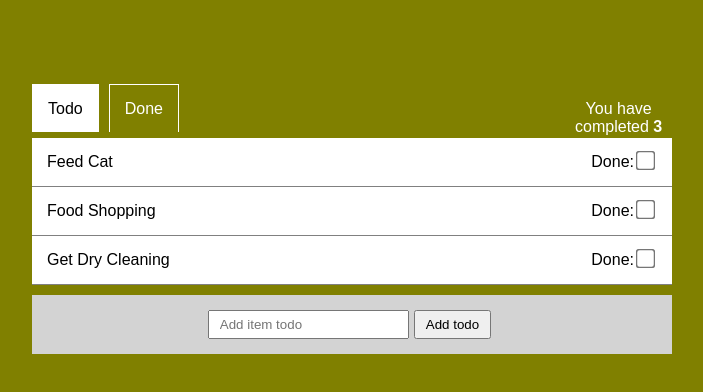
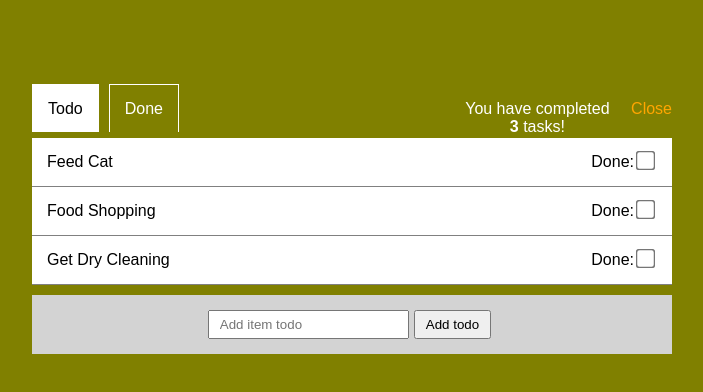
Before and after one commit to esharmony/react-todo-observer-pattern, a React (Create React App) app: page / in a window 1280 px wide. Shown: the top 392 px of the page, without its empty margins (288-991 px from the left). Built offline with nearby package versions, Linux system fonts and the light colour scheme.

Commit message:
All working with no errors

```diff
--- a/src/App.css
+++ b/src/App.css
@@ -93,5 +93,16 @@ ul#navigation {
 
 #todoListInfo {
   color:white;
-  width:20%;
+  width:50%;
+  display: flex;
+  justify-content:flex-end;
 }
+
+div#todoListInfo p  {
+  margin-right: 15px;
+}
+
+div#todoListInfo a {
+  color: orange;
+  text-decoration: none;
+}
--- a/src/App.tsx
+++ b/src/App.tsx
@@ -1,4 +1,3 @@
-import React from 'react';
 import './App.css';
 import ListContainer from './components/listContainer';
 
--- a/src/Subjects/TodoList.ts
+++ b/src/Subjects/TodoList.ts
@@ -71,7 +71,6 @@ class TodoList implements Subject {
     };
 
     notifyObservers = ():void => {
-        console.log(this.TodoListState);
         this.observers.forEach(observer => observer.updated(this.TodoListState))
     };
 
--- a/src/components/NavigationContainer.tsx
+++ b/src/components/NavigationContainer.tsx
@@ -1,7 +1,13 @@
+import { useEffect } from 'react';
 import Navigation from './navigation';
 import TodoInfo from './todoInfo';
 
 const NavigationContainer: React.FC = () => {
+
+	useEffect(() => {
+		console.log('navigation container updating');
+	})
+
 	return (
 		<>
 			<div id="navContainer">
--- a/src/components/list.tsx
+++ b/src/components/list.tsx
@@ -11,8 +11,8 @@ export default class Component
 	extends React.Component<{}, ListState>
 	implements ListItemObserver
 {
-	constructor() {
-		super({});
+	constructor(props:{}) {
+		super(props);
 
 		this.state = {
 			todoListState: { ListItems: [], ListSetting: ItemState.Todo },
@@ -22,7 +22,7 @@ export default class Component
 	componentDidMount() {
 		TodoList.registerObserver(this);
 		TodoList.setIsLoading(true);
-		// mock initial load
+		// mocking initial load of items
 		setTimeout(() => {
 			TodoList.setState({
 				IsLoading: false,
--- a/src/components/listContainer.tsx
+++ b/src/components/listContainer.tsx
@@ -1,13 +1,13 @@
-import React from 'react';
+import React, { useEffect } from 'react';
 import List from './list';
 import ListControl from '../components/listControl';
-import NavigationContainer from './NavigationContainer';
+import NavigationContainer from './navigationContainer';
 
-export default class Component extends React.Component {
-    componentDidUpdate(){
-        console.log('container updating')
-    }
-	render() {
+const ListContainer: React.FC = () => {
+	useEffect(() => {
+		console.log('list container updating');
+	});
+
 	return (
 		<>
 			<NavigationContainer />
@@ -15,5 +15,6 @@ export default class Component extends React.Component {
 			<ListControl />
 		</>
 	);
-	}
-}
+};
+
+export default ListContainer;
--- a/src/components/listControl.tsx
+++ b/src/components/listControl.tsx
@@ -1,13 +1,17 @@
-import React, { useState } from 'react';
+import React, { useEffect, useState } from 'react';
 import TodoList, { ItemState } from '../Subjects/TodoList';
 
 const ListControl: React.FC = () => {
 	const [title, setTitle] = useState<string>('');
 
+	useEffect(() => {
+		console.log('list control updating');
+	});
+
 	const handleSubmit = (e: React.FormEvent<HTMLFormElement>) => {
 		if (title) {
-			TodoList.addListItem({ Title: title, State: ItemState.Todo});
-            setTitle('');
+			TodoList.addListItem({ Title: title, State: ItemState.Todo });
+			setTitle('');
 		} else {
 			alert('Add something');
 		}
@@ -16,7 +20,12 @@ const ListControl: React.FC = () => {
 
 	return (
 		<form onSubmit={handleSubmit}>
-			<input type="text" value={title} onChange={(e) => setTitle(e.target.value)} placeholder="Add item todo" />
+			<input
+				type="text"
+				value={title}
+				onChange={(e) => setTitle(e.target.value)}
+				placeholder="Add item todo"
+			/>
 			<input type="submit" value="Add todo" />
 		</form>
 	);
--- a/src/components/navigation.tsx
+++ b/src/components/navigation.tsx
@@ -6,8 +6,8 @@ export default class Component
 	extends React.Component<{}, TodoListState>
 	implements ListItemObserver
 {
-	constructor() {
-		super({});
+	constructor(props:{}) {
+		super(props);
 
 		this.state = {
 			ListItems: [],
@@ -15,12 +15,17 @@ export default class Component
 		};
 	}
 
+	componentDidUpdate(){
+        console.log('navigation updating')
+    }
+
     componentDidMount(){
         TodoList.registerObserver(this);
     }
 
 	updated = (state: TodoListState) => {
-        this.setState(state);
+		if(this.state.ListSetting !== state.ListSetting)
+        	this.setState(state);
     };
 
 	handleClick = (e: React.MouseEvent<HTMLAnchorElement, MouseEvent>, state: ItemState) => {
--- a/src/components/todoInfo.tsx
+++ b/src/components/todoInfo.tsx
@@ -2,17 +2,29 @@ import React from 'react';
 import ListItemObserver from '../Observers/Abstractions/ListObserver';
 import TodoList, { ItemState, TodoListState } from '../Subjects/TodoList';
 
+interface TodoInfoState {
+	todoListState: TodoListState;
+	isVisible: boolean;
+}
+
 export default class Component
-	extends React.Component<{}, TodoListState>
+	extends React.Component<{}, TodoInfoState>
 	implements ListItemObserver
 {
-	constructor() {
-		super({});
+	constructor(props: {}) {
+		super(props);
 
 		this.state = {
-			ListItems: [],
-			ListSetting: ItemState.Todo,
+			todoListState: {
+				ListItems: [],
+				ListSetting: ItemState.Todo,
+			},
+			isVisible: true,
 		};
+	}
+
+	componentDidUpdate() {
+		console.log('info updating');
 	}
 
 	componentDidMount() {
@@ -20,31 +32,57 @@ export default class Component
 	}
 
 	updated = (state: TodoListState): void => {
-		this.setState(state);
+		this.setState({ todoListState: state });
 	};
 
-	lengthOfTodo = ():number => {
-		return this.state.ListItems.filter((item) => item.State === ItemState.Todo)
-			.length;
+	lengthOfTodo = (): number => {
+		return this.state.todoListState.ListItems.filter(
+			(item) => item.State === ItemState.Todo
+		).length;
 	};
 
-	lengthOfDone = ():number => {
-		return this.state.ListItems.filter((item) => item.State === ItemState.Done)
-			.length;
+	lengthOfDone = (): number => {
+		return this.state.todoListState.ListItems.filter(
+			(item) => item.State === ItemState.Done
+		).length;
+	};
+
+	handleClose = (e: React.MouseEvent<HTMLAnchorElement, MouseEvent>) => {
+		this.setState({ isVisible: false });
+		TodoList.removeObserver(this);
+		e.preventDefault();
+	};
+
+	handleOpen = (e: React.MouseEvent<HTMLAnchorElement, MouseEvent>) => {
+		this.setState({ isVisible: true });
+		TodoList.registerObserver(this);
+		e.preventDefault();
 	};
 
 	render() {
-		if (this.state.IsLoading) return null;
+		if (this.state.todoListState.IsLoading) return null;
 		return (
 			<div id="todoListInfo">
-				{this.state.ListSetting === ItemState.Todo ? (
+				{this.state.isVisible &&
+				this.state.todoListState.ListSetting === ItemState.Todo ? (
 					<p>
-						You have completed <strong>{this.lengthOfDone()}</strong>
+						You have completed <strong>{this.lengthOfDone()}</strong> tasks!
 					</p>
 				) : (
-					<p>
-						You have <strong>{this.lengthOfTodo()}</strong> still to do!
-					</p>
+					this.state.isVisible && (
+						<p>
+							You have <strong>{this.lengthOfTodo()}</strong> tasks to do!
+						</p>
+					)
+				)}
+				{this.state.isVisible ? (
+					<a href=":" onClick={(e) => this.handleClose(e)}>
+						Close
+					</a>
+				) : (
+					<a href=":" onClick={(e) => this.handleOpen(e)}>
+						Open
+					</a>
 				)}
 			</div>
 		);
```
Lines whose indentation alone changed are shown as unchanged.
